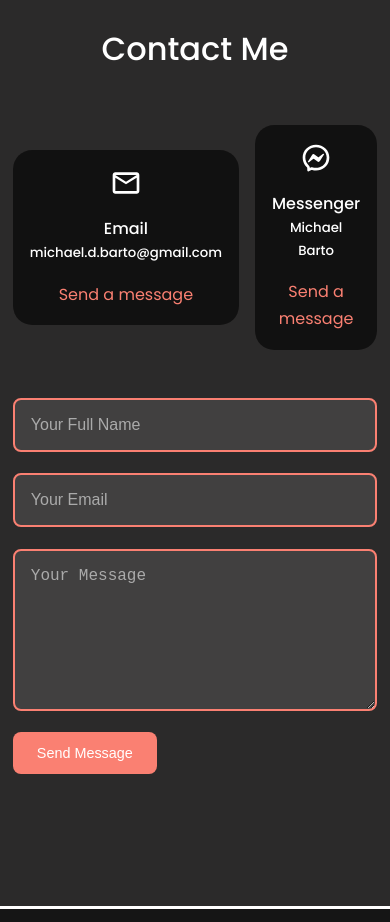
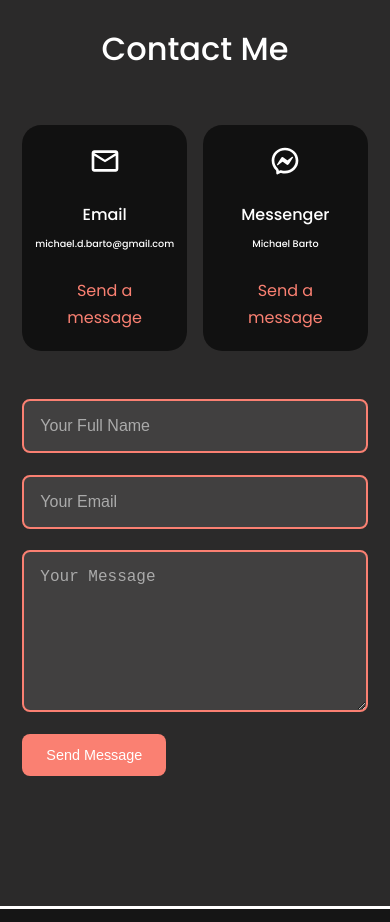
Before and after one commit to mbarto202/react-portfolio-website, a React (Create React App) app: page / in a window 390 px wide. Shown: the part 2380-3302 px from the top of the page. Built offline with nearby package versions, Linux system fonts and the light colour scheme.

Commit message:
fixed contactOption responsiveness

```diff
--- a/src/components/contact/contact.css
+++ b/src/components/contact/contact.css
@@ -118,8 +118,20 @@ textarea::placeholder {
 
   .contactOption {
     flex: 1; /* Makes the boxes take equal space */
-    padding: 1rem;
+    padding: 1.2rem; /* Ensure consistent padding */
+    min-width: 150px; /* Prevent shrinking too much */
     text-align: center;
+  }
+
+  .contactOption h4,
+  .contactOption h5 {
+    margin: 0.5rem 0; /* Add spacing between elements */
+  }
+
+  .contactOption h5 {
+    font-size: 0.6rem;
+    display: flex;
+    justify-content: center;
   }
 
   input,
```
